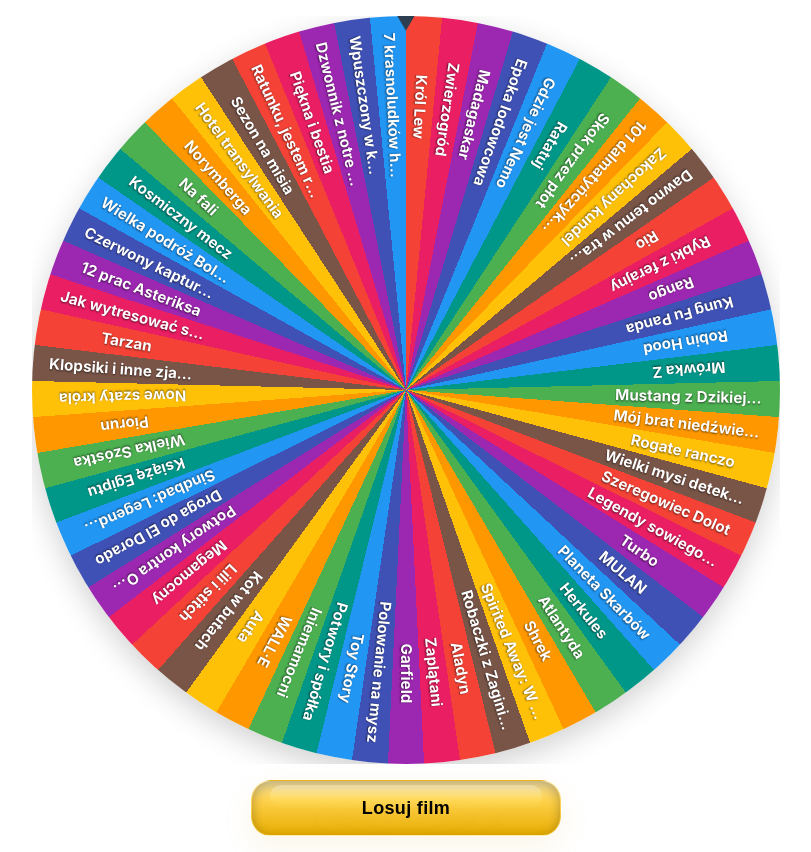
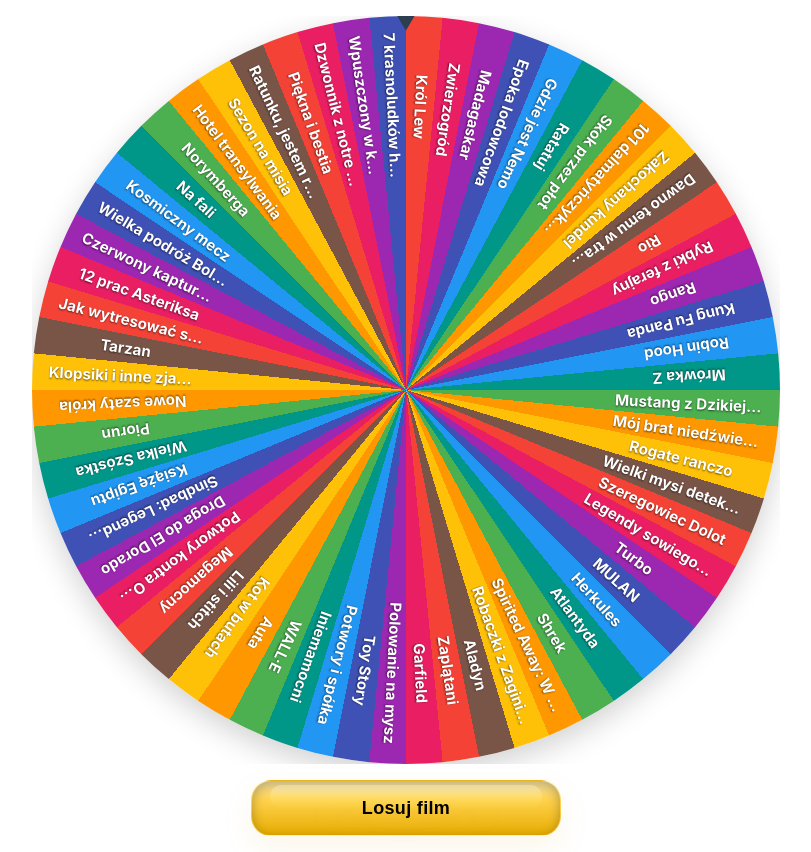
Before and after one commit to DaniellBlach/fridaymoviewheel, a Vue app: page / in a window 1280 px wide. Shown: the whole page, without its empty margins (234-1045 px from the left). Built offline with nearby package versions, Linux system fonts and the light colour scheme.

Commit message:
closed #2 Filtrowanie filmów na kole po fladze watched

```diff
--- a/src/components/MovieWheel.vue
+++ b/src/components/MovieWheel.vue
@@ -5,7 +5,7 @@
         <div class="wheel" :style="wheelBgStyle" role="img" aria-label="Movie wheel"></div>
 
         <div class="labels">
-                  <div class="label" v-for="(m,i) in movies" :key="m.id" :style="labelStyle(i)">
+                  <div class="label" v-for="(m,i) in visibleMovies" :key="m.id" :style="labelStyle(i)">
                     <span class="labelText" :style="labelInnerStyle(i)">{{ displayedTitle(i) }}</span>
                   </div>
                 </div>
@@ -38,6 +38,7 @@ type MovieItem = {
 }
 
 const movies = ref<MovieItem[]>(fetchMovies())
+const visibleMovies = computed(() => movies.value.filter((movie) => movie.watched === false))
 const spinning = ref(false)
 const rotation = ref(0)
 const selected = ref<MovieItem | null>(null)
@@ -57,15 +58,15 @@ watch(modalOpen, (open) => {
 
 onUnmounted(() => { try { document.body.style.overflow = '' } catch(e){} })
 
-const sliceAngle = computed(() => (movies.value.length ? 360 / movies.value.length : 360))
+const sliceAngle = computed(() => (visibleMovies.value.length ? 360 / visibleMovies.value.length : 360))
 
 function randInt(max: number) {
   return Math.floor(Math.random() * max)
 }
 
 function spin() {
-  if (spinning.value || movies.value.length === 0) return
-  const idx = randInt(movies.value.length)
+  if (spinning.value || visibleMovies.value.length === 0) return
+  const idx = randInt(visibleMovies.value.length)
 
   // pick random duration between minSpin and maxSpin
   const duration = Math.floor(Math.random() * (maxSpin - minSpin + 1)) + minSpin
@@ -87,13 +88,13 @@ function spin() {
     const anglePer = sliceAngle.value || 360
     let bestIdx = 0
     let bestDist = 1e9
-    for (let i = 0; i < movies.value.length; i++) {
+    for (let i = 0; i < visibleMovies.value.length; i++) {
       const mid = (i * anglePer + anglePer / 2) % 360
       let diff = Math.abs(((mid + rot) % 360 + 360) % 360)
       if (diff > 180) diff = 360 - diff
       if (diff < bestDist) { bestDist = diff; bestIdx = i }
     }
-    const chosen = movies.value[bestIdx] ?? movies.value[0]
+      const chosen = visibleMovies.value[bestIdx] ?? visibleMovies.value[0]
     if (chosen) {
       selected.value = chosen
       modalOpen.value = true
@@ -103,8 +104,8 @@ function spin() {
 //const colors = ['#F4E409','#F1CF0A','#EEBA0B','#D9950A','#C36F09','#B55608','#A63C06','#8C1E03','#710000']
 const colors = ['#F44336','#E91E63','#9C27B0','#3F51B5','#2196F3','#009688','#4CAF50','#FF9800','#FFC107','#795548']
 const gradient = computed(() => {
-  if (!movies.value.length) return '#ddd'
-  return `conic-gradient(${movies.value.map((m, i) => `${colors[i % colors.length]} ${i * sliceAngle.value}deg ${(i + 1) * sliceAngle.value}deg`).join(',')})`
+  if (!visibleMovies.value.length) return '#ddd'
+  return `conic-gradient(${visibleMovies.value.map((m, i) => `${colors[i % colors.length]} ${i * sliceAngle.value}deg ${(i + 1) * sliceAngle.value}deg`).join(',')})`
 })
 
 const rotorStyle = computed(() => ({
@@ -187,7 +188,7 @@ function truncateToWidth(text:string, maxPx:number, fontPx:number) {
 }
 
 function displayedTitle(index:number) {
-  return movies.value[index]?.title || ''
+  return visibleMovies.value[index]?.title || ''
 }
 
 </script>
--- a/src/data/movies.json
+++ b/src/data/movies.json
@@ -122,7 +122,7 @@
   {
     "id": 25,
     "title": "Planeta Skarbów",
-    "watched": false
+    "watched": true
   },
   {
     "id": 26,
```
